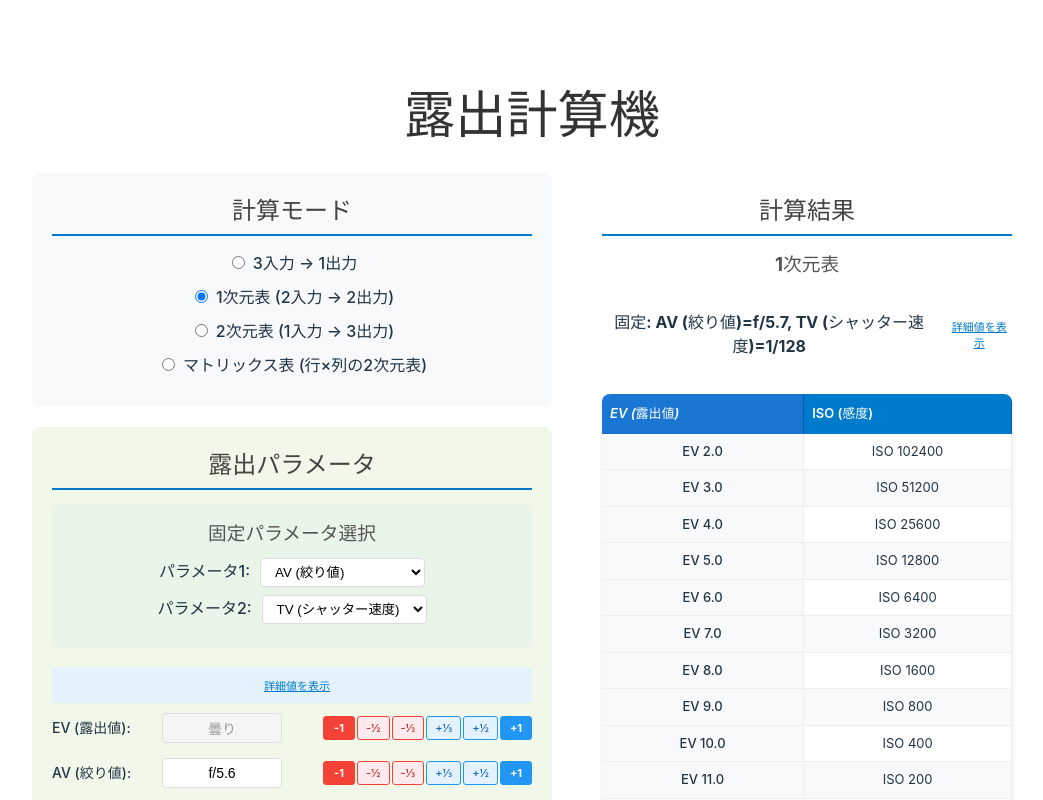
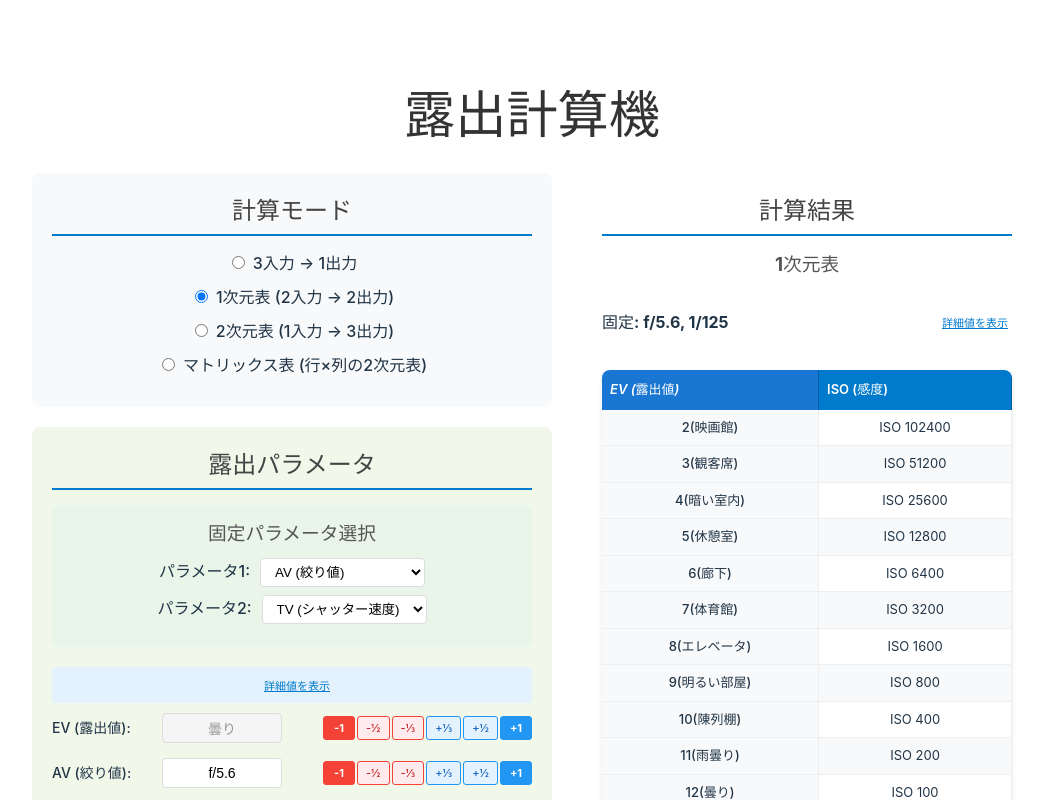
Before and after one commit to NobuoJt/ExpoCalc, a React (Vite) app: page / in a window 1280 px wide. Both pictures are taken after a click on the label "1次元表 (2入力 → 2出力)". Shown: the top 800 px of the page, without its empty margins (108-1151 px from the left). Built offline with nearby package versions, Linux system fonts and the light colour scheme.

Commit message:
15 2次元表完成

```diff
--- a/src/ExposureCalculator.tsx
+++ b/src/ExposureCalculator.tsx
@@ -265,6 +265,28 @@ const ExposureCalculator: React.FC = () => {
     }
   };
 
+  // EV値の簡潔な表示（表内用）
+  const formatEVWithDescription = (value: number) => {
+    const description = getEVDescription(value).split(' ')[0];
+    return `${value.toFixed(0)}(${description})`;
+  };
+
+  // シンプルなパラメータ値表示（一般表現を使用）
+  const formatSimpleValue = (param: keyof ExposureValues, value: number) => {
+    switch (param) {
+      case 'ev': {
+        const description = getEVDescription(value).split(' ')[0];
+        return `EV=${value.toFixed(0)}(${description})`;
+      }
+      case 'av':
+        return formatCommonFNumber(value);
+      case 'tv':
+        return formatCommonShutterSpeed(value);
+      case 'iso':
+        return formatCommonISO(value);
+    }
+  };
+
   const formatStrictValue = (param: keyof ExposureValues, value: number) => {
     switch (param) {
       case 'ev':
@@ -346,6 +368,7 @@ const ExposureCalculator: React.FC = () => {
   // 一般表現での表示を取得
   const getCommonValueDisplay = (param: keyof ExposureValues, value: number): string => {
     switch (param) {
+      case 'ev': return formatEVWithDescription(value);
       case 'av': return formatCommonFNumber(value);
       case 'tv': return formatCommonShutterSpeed(value);
       case 'iso': return formatCommonISO(value);
@@ -798,9 +821,7 @@ const ExposureCalculator: React.FC = () => {
                     </h3>
                     <div style={{ display: 'flex', justifyContent: 'space-between', alignItems: 'center', marginBottom: '15px' }}>
                       <h4>
-                        固定: {getParamLabel(selectedParam1)}={formatValue(selectedParam1, values[selectedParam1])}, {getParamLabel(selectedParam2)}={formatValue(selectedParam2, values[selectedParam2])}
-
-
+                        固定: {formatSimpleValue(selectedParam1, values[selectedParam1])}, {formatSimpleValue(selectedParam2, values[selectedParam2])}
                       </h4>
                       <button
                         className="toggle-detailed-values"
@@ -821,11 +842,11 @@ const ExposureCalculator: React.FC = () => {
                         <tbody>
                           {combinations.slice(0, 50).map((combination, index) => (
                             <tr key={index}>
-                              <td>{formatValue(varParam1, combination[varParam1])}</td>
-                              <td>{formatValue(varParam2, combination[varParam2])}</td>
+                              <td>{getCommonValueDisplay(varParam1, combination[varParam1])}</td>
+                              <td>{getCommonValueDisplay(varParam2, combination[varParam2])}</td>
                               {showUnifiedValues && (
                                 <td className="unified-value">
-                                  EV={(combination.av + combination.tv - combination.iso).toFixed(2)}
+                                  {formatEVWithDescription(combination.av + combination.tv - combination.iso)}
                                 </td>
                               )}
                             </tr>
```
